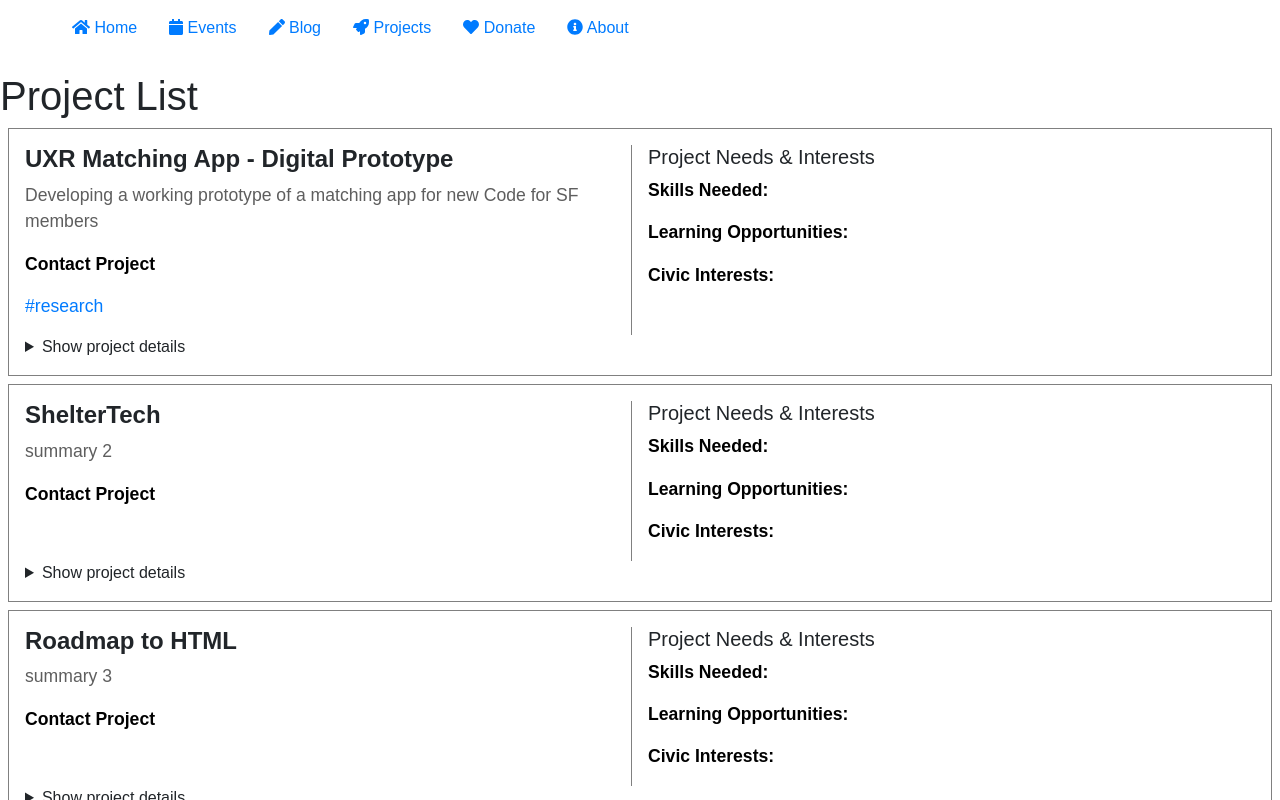
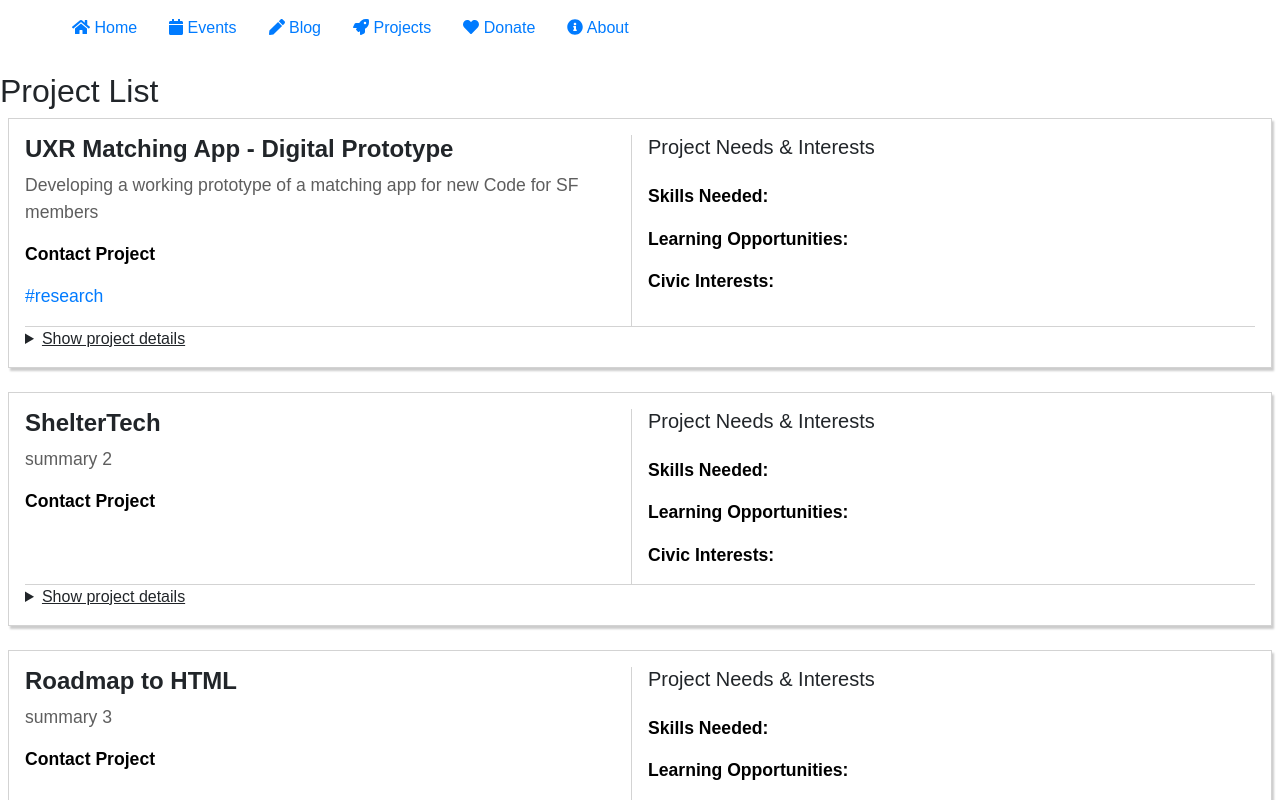
Before and after one commit to pauljickling/Project-Match-UI, a React (Create React App) app: page / in a window 1280 px wide. Shown: the top 800 px of the page. Built offline with nearby package versions, Linux system fonts and the light colour scheme.

Commit message:
Project component design nearly identical to spec now

```diff
--- a/src/MockProjectList.js
+++ b/src/MockProjectList.js
@@ -16,7 +16,7 @@
   render() {
     return (
       <div className="ProjectList">
-        <h1>Project List</h1>
+        <h2>Project List</h2>
         {this.projects().map((project, key) =>
           <Project key={key} {...project} />
         )}
--- a/src/Project.js
+++ b/src/Project.js
@@ -4,23 +4,33 @@
   render() {
     let { title, summary, channel } = this.props;
     return (
-      <div className="project" style={{border: "1px solid gray", padding: 16, margin: 8}}>
-      <div className="projectCols" style={{display: "grid", gridGap: 16, gridTemplateColumns: "repeat(auto-fit, minmax(200px, 1fr))"}}>
-        <div className="projectCol1" style={{borderRight: "1px solid gray"}}>
+      <div className="project" style={{border: "1px solid lightgray", boxShadow: "2px 3px 2px #ccc", padding: 16, margin: 8, marginBottom: 24}}>
+      <div className="projectCols" style={{display: "grid", gridGap: 16, gridTemplateColumns: "repeat(auto-fit, minmax(200px, 1fr))", borderBottom: "1px solid lightgray"}}>
+        <div className="projectCol1" style={{borderRight: "1px solid lightgray"}}>
           <h5 style={{fontSize: "1.5em", fontWeight: 600}}>{title}</h5>
           <p>{summary}</p>
           <p><strong>Contact Project</strong></p>
           <p><a href="#">{channel}</a></p>
         </div>
         <div className="projectCol2">
-          <h5>Project Needs & Interests</h5>
+          <h5 style={{marginBottom: 24}}>Project Needs & Interests</h5>
           <p><strong>Skills Needed:</strong></p>
+          <div className="skill-tags"></div>
           <p><strong>Learning Opportunities:</strong></p>
+          <div className="learning-tags"></div>
           <p><strong>Civic Interests:</strong></p>
+          <div className="interest-tags"></div>
         </div>
       </div>
         <details>
-          <summary>Show project details</summary>
+          <summary style={{textDecoration: "underline"}}>Show project details</summary>
+          <div className="details-grid" style={{display: "grid", gridGap: 16, gridTemplateColumns: "repeat(auto-fit, minmax(200px, 1fr))", borderBottom: "1px solid lightgray"}}>
+            <ul style={{borderRight: "2px solid lightgray"}}><strong>Pending Tasks</strong></ul>
+            <ul style={{borderRight: "2px solid lightgray"}}><strong>Progress Made</strong></ul>
+            <div className="additional-info">
+              <p style={{fontSize: "1em"}}><strong>Additional Info</strong></p>
+            </div>
+          </div>
         </details>
       </div>
     );
--- a/src/index.css
+++ b/src/index.css
@@ -1,5 +1,5 @@
 body {
-  margin: 0;
+  margin: 0 auto;
   padding: 0;
   font-family: sans-serif;
   -webkit-font-smoothing: antialiased;
```
